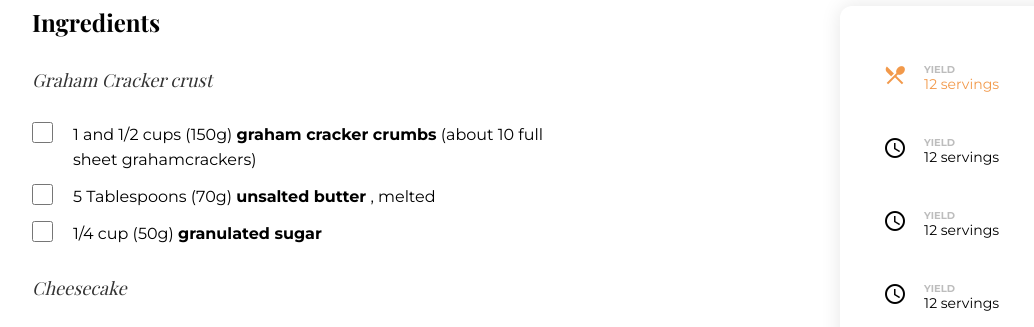
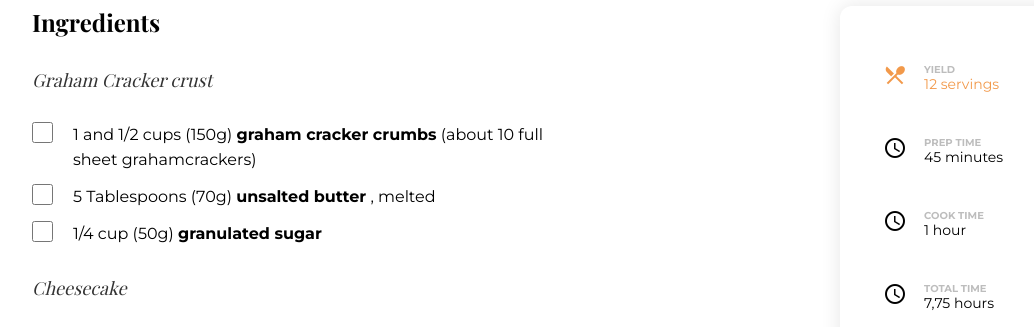
Before and after one commit to Agexandro/Classic-Cheesecake-Recipe, a plain HTML site: page index.html in a window 1280 px wide. Shown: the part 780-1107 px from the top of the page, without its empty margins (96-1130 px from the left). Drawn offline with nearby package versions, Linux system fonts and the light colour scheme.

Commit message:
adding some text

```diff
--- a/index.html
+++ b/index.html
@@ -191,8 +191,8 @@
             schedule
           </span>
           <div class="clock">
-            <p>yield</p>
-            <p>12 servings</p>
+            <p>Prep TIme</p>
+            <p>45 minutes</p>
           </div>
         </div>
 
@@ -201,8 +201,8 @@
             schedule
           </span>
           <div class="clock">
-            <p>yield</p>
-            <p>12 servings</p>
+            <p>Cook Time</p>
+            <p>1 hour</p>
           </div>
         </div>
 
@@ -211,8 +211,8 @@
             schedule
           </span>
           <div class="clock">
-            <p>yield</p>
-            <p>12 servings</p>
+            <p>Total Time</p>
+            <p>7,75 hours</p>
           </div>
         </div>
 
```
